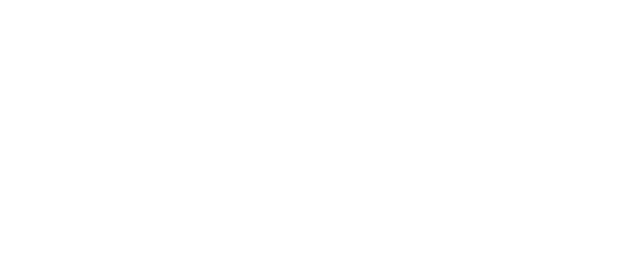
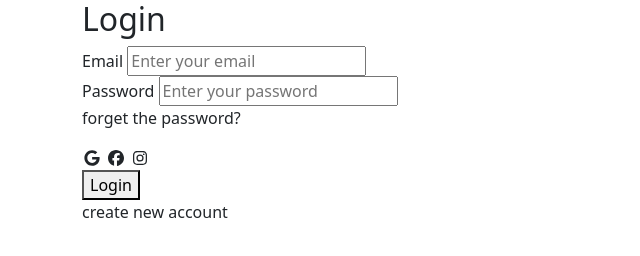
Before and after one commit to Ahmed-Badry-Abdelrahman/login-page, a plain HTML site: page index.html in a window 1280 px wide. Shown: the whole page, without its empty margins (0-640 px from the left). Drawn offline with Linux system fonts and the light colour scheme.

Commit message:
"Added login form with email and password fields, social media login icons, and buttons for login and creating a new account."

```diff
--- a/index.html
+++ b/index.html
@@ -12,7 +12,27 @@
 
 <body>
     <div class="container">
-
+        <div class="content">
+            <form action="" method="post">
+                <h2>Login</h2>
+                <div class="email-el">
+                    <label for="email">Email</label>
+                    <input type="email" id="email" name="email" placeholder="Enter your email" required>
+                </div>
+                <div class="password-el">
+                    <label for="password">Password</label>
+                    <input type="password" id="password" name="password" placeholder="Enter your password" required>
+                    <p>forget the password?</p>
+                </div>
+                <div class="login-with">
+                    <i class="fa-brands fa-google"></i>
+                    <i class="fa-brands fa-facebook"></i>
+                    <i class="fa-brands fa-instagram"></i>
+                </div>
+                <button type="submit">Login</button>
+                <p>create new account</p>
+            </form>
+        </div>
     </div>
 
 
```
